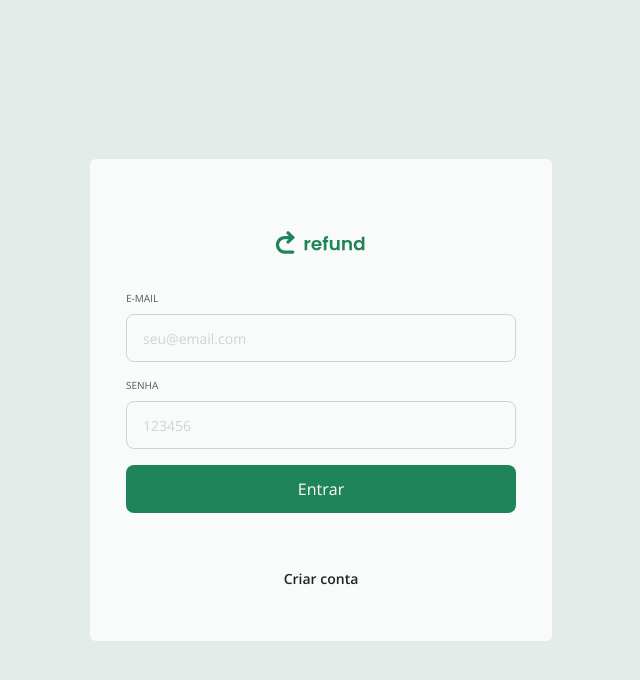
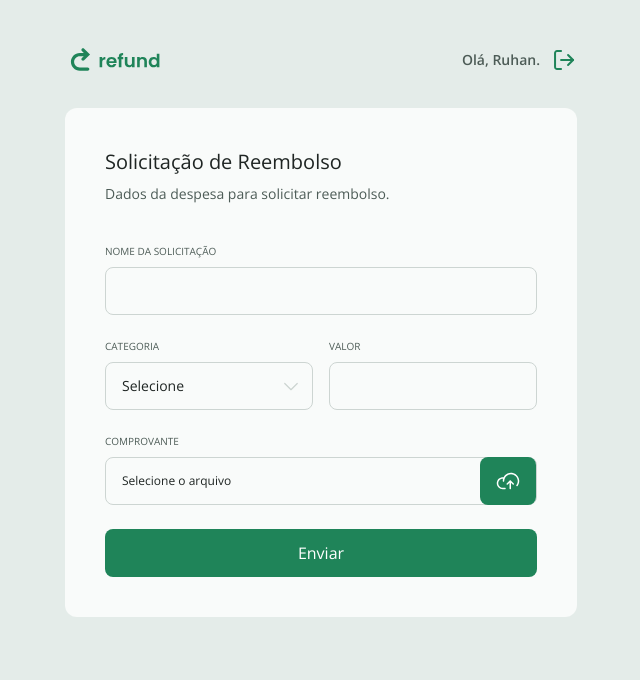
Before and after one commit to ruhancmendes/refund-2.0, a React (Vite) app: page / in a window 1280 px wide. Shown: the top 680 px of the page, without its empty margins (319-959 px from the left). Built offline with nearby package versions, Linux system fonts and the light colour scheme.

Commit message:
feat: add Employee routes

```diff
--- /dev/null
+++ b/src/routes/EmployeeRoutes.tsx
@@ -0,0 +1,20 @@
+import { Routes, Route } from "react-router";
+
+import { AppLayout } from "../components/AppLayout";
+import { Refund } from "../pages/Refund";
+import { NotFound } from "../pages/NotFound";
+
+import { Confirm } from "../pages/Confirm"
+
+export function EmployeeRoutes() {
+  return (
+    <Routes>
+      <Route path="/" element={<AppLayout />}>
+        <Route path="/" element={<Refund />} />
+        <Route path="/confirm" element={<Confirm />} />
+      </Route>
+
+      <Route path="*" element={<NotFound />} />
+    </Routes>
+  );
+}
--- a/src/routes/index.tsx
+++ b/src/routes/index.tsx
@@ -3,11 +3,12 @@
 import { BrowserRouter } from "react-router";
 
 import { AuthRoutes } from "./AuthRoutes";
+import { EmployeeRoutes } from "./EmployeeRoutes"
 
 export function Routes() {
   return (
     <BrowserRouter>
-      <AuthRoutes />
+      <EmployeeRoutes />
     </BrowserRouter>
   );
 }
```
